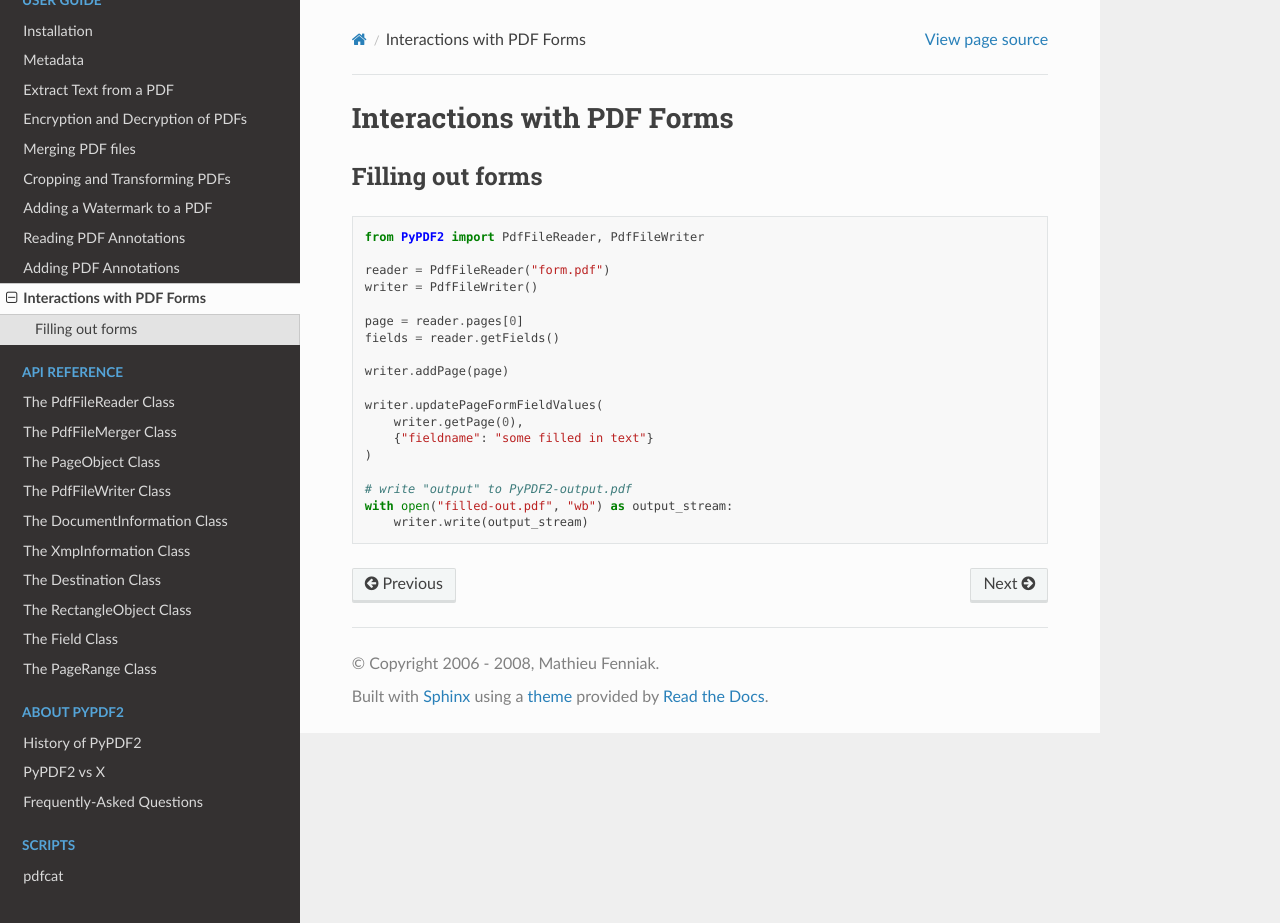
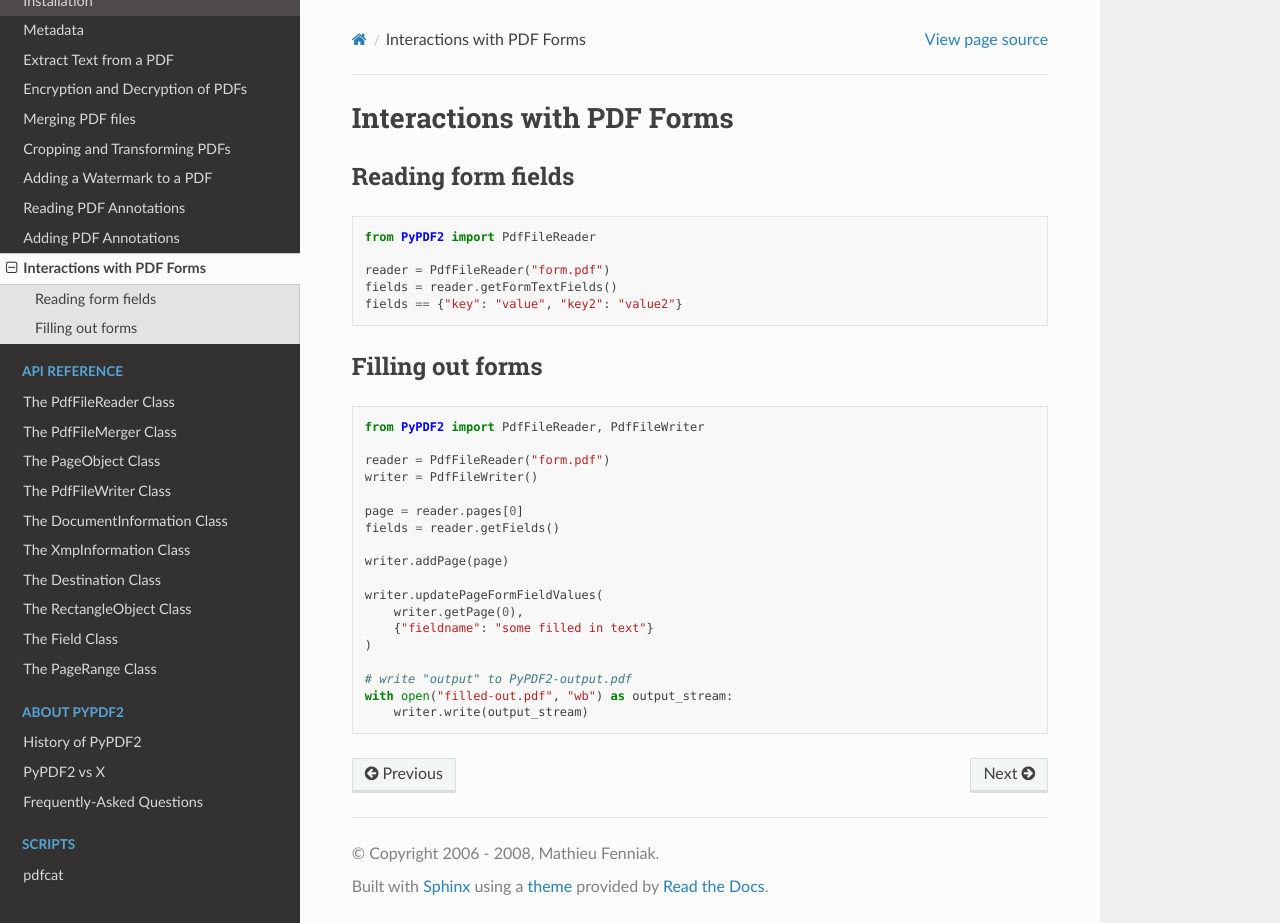
Before and after one commit to py-pdf/pypdf, a Sphinx documentation site: the page built from docs/user/forms.md, in a window 1280 px wide and 923 px high. Built offline with Sphinx 7.4.7 and the Read the Docs theme 2.0.0, drawn with Linux system fonts in a browser that asks for light colours.

Commit message:
DOC: Forms

````diff
--- a/docs/user/forms.md
+++ b/docs/user/forms.md
@@ -1,4 +1,14 @@
 # Interactions with PDF Forms
+
+## Reading form fields
+
+```python
+from PyPDF2 import PdfFileReader
+
+reader = PdfFileReader("form.pdf")
+fields = reader.getFormTextFields()
+fields == {"key": "value", "key2": "value2"}
+```
 
 ## Filling out forms
 
````
